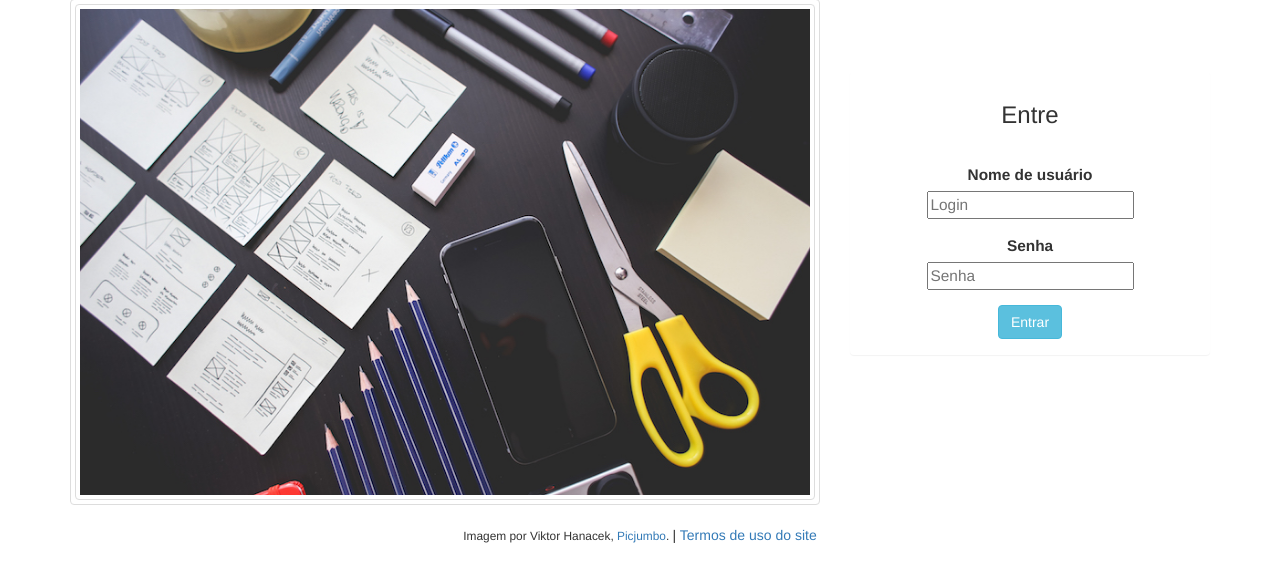
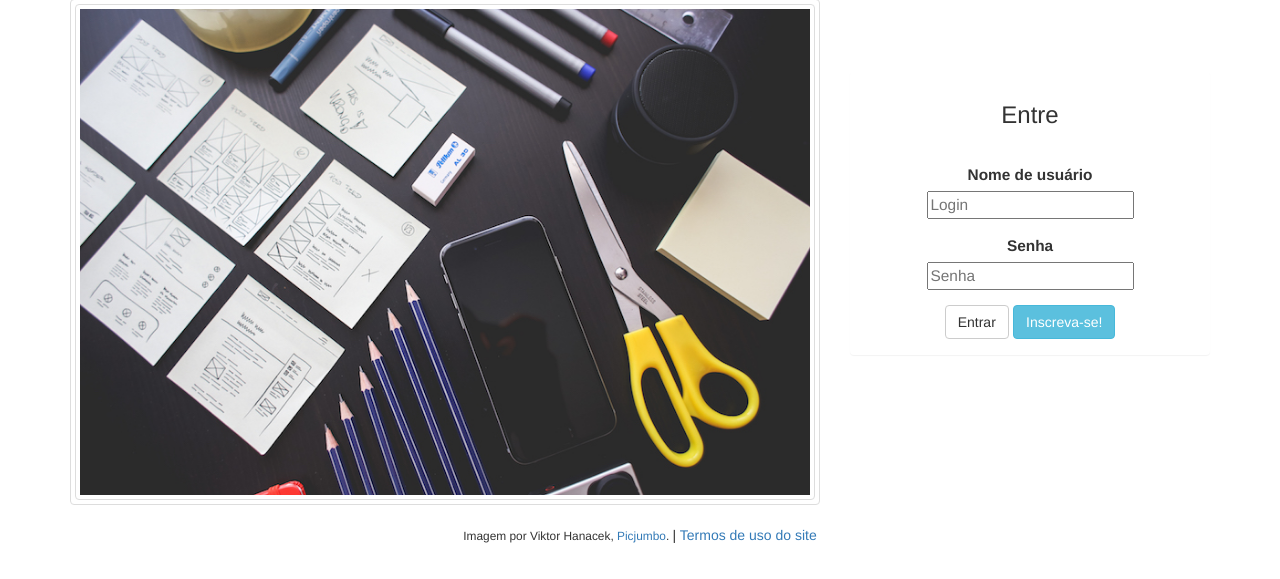
Before and after one commit to emaula/site, a Django app: page /school/ in a window 1280 px wide. Shown: the part 71-650 px from the top of the page. Run offline with Django 3.2, Linux system fonts and the light colour scheme; some libraries are stand-ins or nearby versions.

Commit message:
Redirect logout, add registration link in homepage

```diff
--- a/emaula/school/templates/school/index.html
+++ b/emaula/school/templates/school/index.html
@@ -38,7 +38,8 @@
                                         <input type="password" name="password" id="password" placeholder="Senha">
                                     </div>
                                 </div>
-                                <input type="submit" class="btn btn-info" value="Entrar" />
+                                <input type="submit" class="btn btn-default" value="Entrar" />
+                                <a href="{% url 'school:register' %}" class="btn btn-info">Inscreva-se!</a>
                             </div>
                         </form>
                     </div>
--- a/emaula/website/settings/base.py
+++ b/emaula/website/settings/base.py
@@ -128,3 +128,5 @@ USE_TZ = True
 
 MEDIA_ROOT = os.path.join(BASE_DIR, "media")
 MEDIA_URL = "/media/"
+
+LOGOUT_REDIRECT_URL = '/'
```
